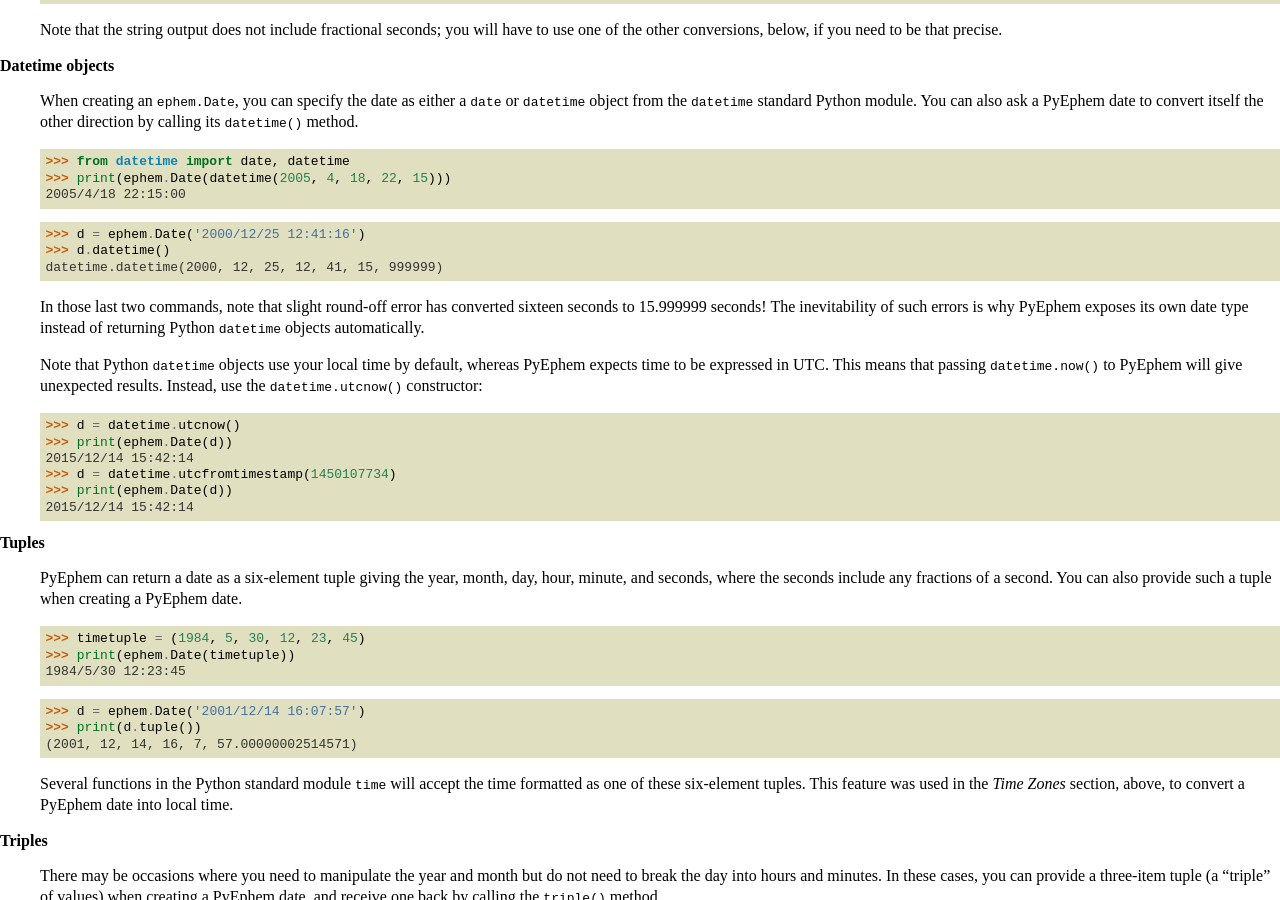
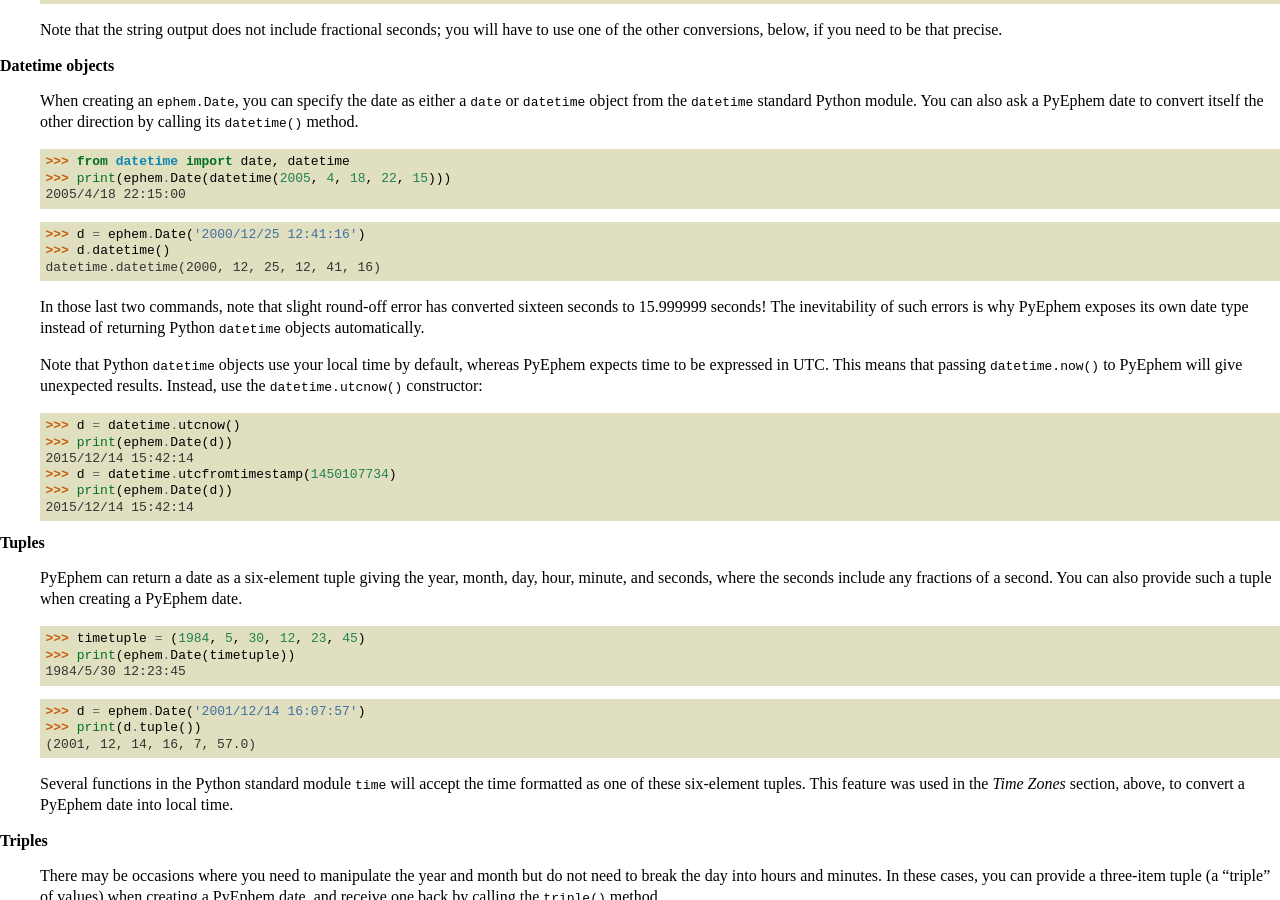
Before and after one commit to brandon-rhodes/pyephem, a Sphinx documentation site: the page built from ephem/doc/date.rst, in a window 1280 px wide and 900 px high, scrolled down 1375 px. Built offline with Sphinx 7.4.7, drawn with Linux system fonts in a browser that asks for light colours.

Commit message:
Round to µs when turning dates into y/m/d h:m:s

```diff
--- a/ephem/doc/date.rst
+++ b/ephem/doc/date.rst
@@ -120,7 +120,7 @@ Datetime objects
 
     >>> d = ephem.Date('2000/12/25 12:41:16')
     >>> d.datetime()
-    datetime.datetime(2000, 12, 25, 12, 41, 15, 999999)
+    datetime.datetime(2000, 12, 25, 12, 41, 16)
 
   In those last two commands,
   note that slight round-off error has converted sixteen seconds
@@ -154,7 +154,7 @@ Tuples
 
     >>> d = ephem.Date('2001/12/14 16:07:57')
     >>> print(d.tuple())
-    (2001, 12, 14, 16, 7, 57.00000002514571)
+    (2001, 12, 14, 16, 7, 57.0)
 
   Several functions in the Python standard module ``time``
   will accept the time formatted as one of these six-element tuples.
--- a/ephem/doc/quick.rst
+++ b/ephem/doc/quick.rst
@@ -795,7 +795,7 @@ Dates
  >>> d.triple()
  (1997, 3, 9.21736111111386)
  >>> d.tuple()
- (1997, 3, 9, 5, 13, 2.3748725652694702e-07)
+ (1997, 3, 9, 5, 13, 0.0)
  >>> d + ephem.hour
  35496.75902777778
  >>> print(ephem.date(d + ephem.hour))
```
Also changed, not shown: ephem/doc/CHANGELOG.rst (+7 -0 lines), 2 other files.
